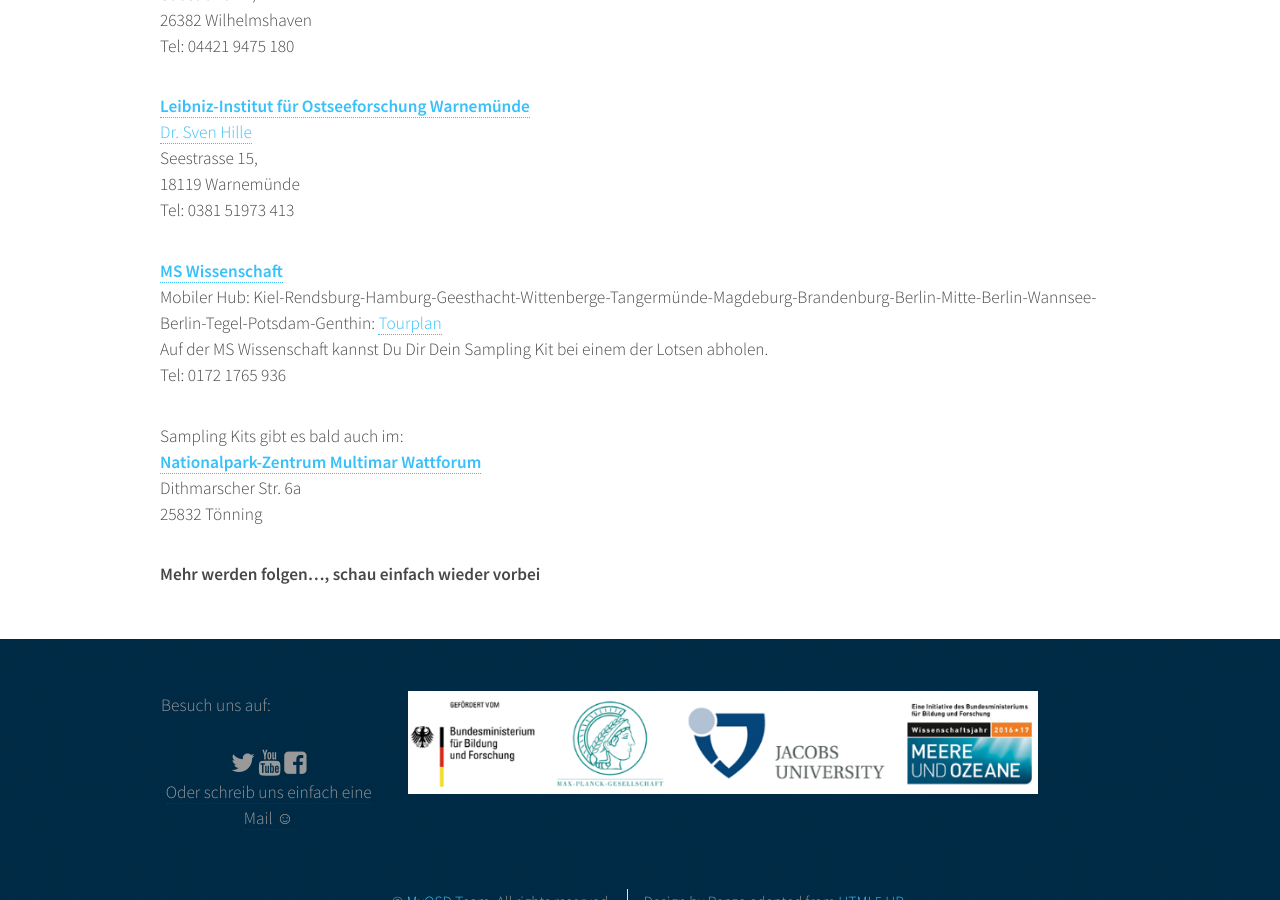
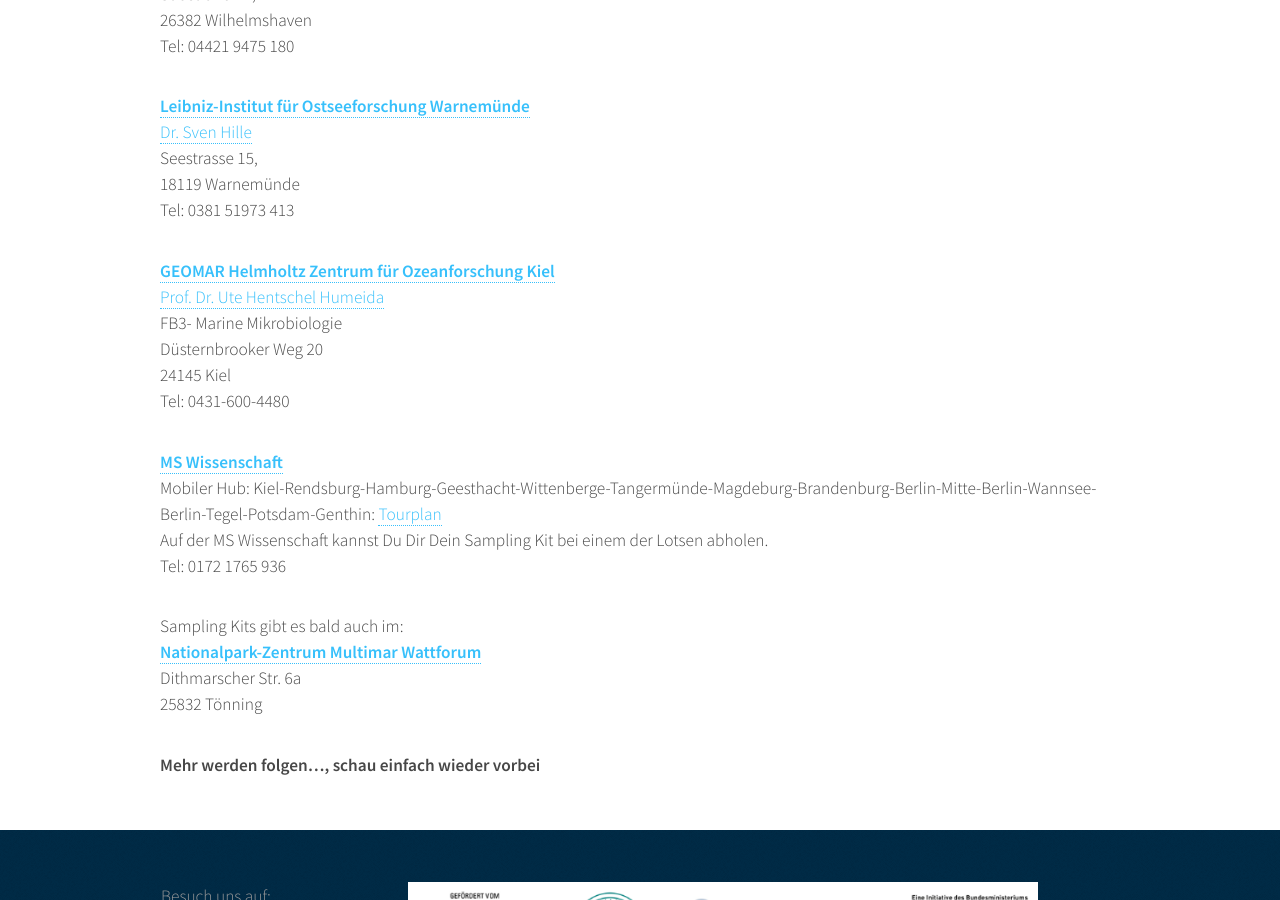
Before and after one commit to myosd/myosd.github.io, a Jekyll site: the page built from mitmachen/hubs/index.md, in a window 1280 px wide and 900 px high, scrolled down 1165 px. Built offline with Jekyll 4.4.1, drawn with Linux system fonts in a browser that asks for light colours.

Commit message:
Hub Geomar

```diff
--- a/mitmachen/hubs/index.md
+++ b/mitmachen/hubs/index.md
@@ -44,6 +44,13 @@ Seestrasse 15,
 18119 Warnemünde
 Tel: 0381 51973 413
 
+[**GEOMAR Helmholtz Zentrum für Ozeanforschung Kiel**](http://www.geomar.de/)
+[Prof. Dr. Ute Hentschel Humeida](http://www.geomar.de/de/mitarbeiter/fb3/mi/uhentschel/)
+FB3- Marine Mikrobiologie
+Düsternbrooker Weg 20
+24145 Kiel
+Tel: 0431-600-4480
+
 [**MS Wissenschaft**]( https://ms-wissenschaft.de/)
 Mobiler Hub: Kiel-Rendsburg-Hamburg-Geesthacht-Wittenberge-Tangermünde-Magdeburg-Brandenburg-Berlin-Mitte-Berlin-Wannsee-Berlin-Tegel-Potsdam-Genthin: [Tourplan](https://ms-wissenschaft.de/ausstellung/tour-2016/)
 Auf der MS Wissenschaft kannst Du Dir Dein Sampling Kit bei einem der Lotsen abholen.
```
